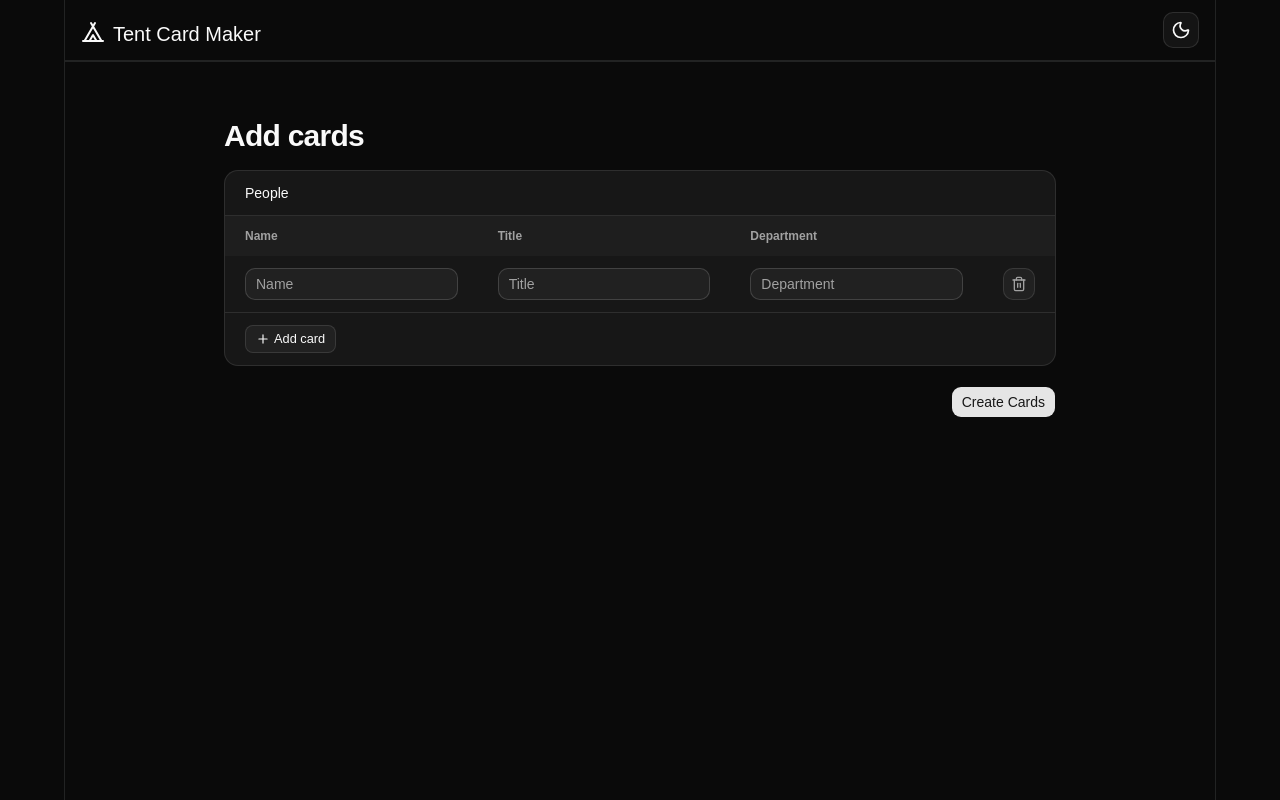
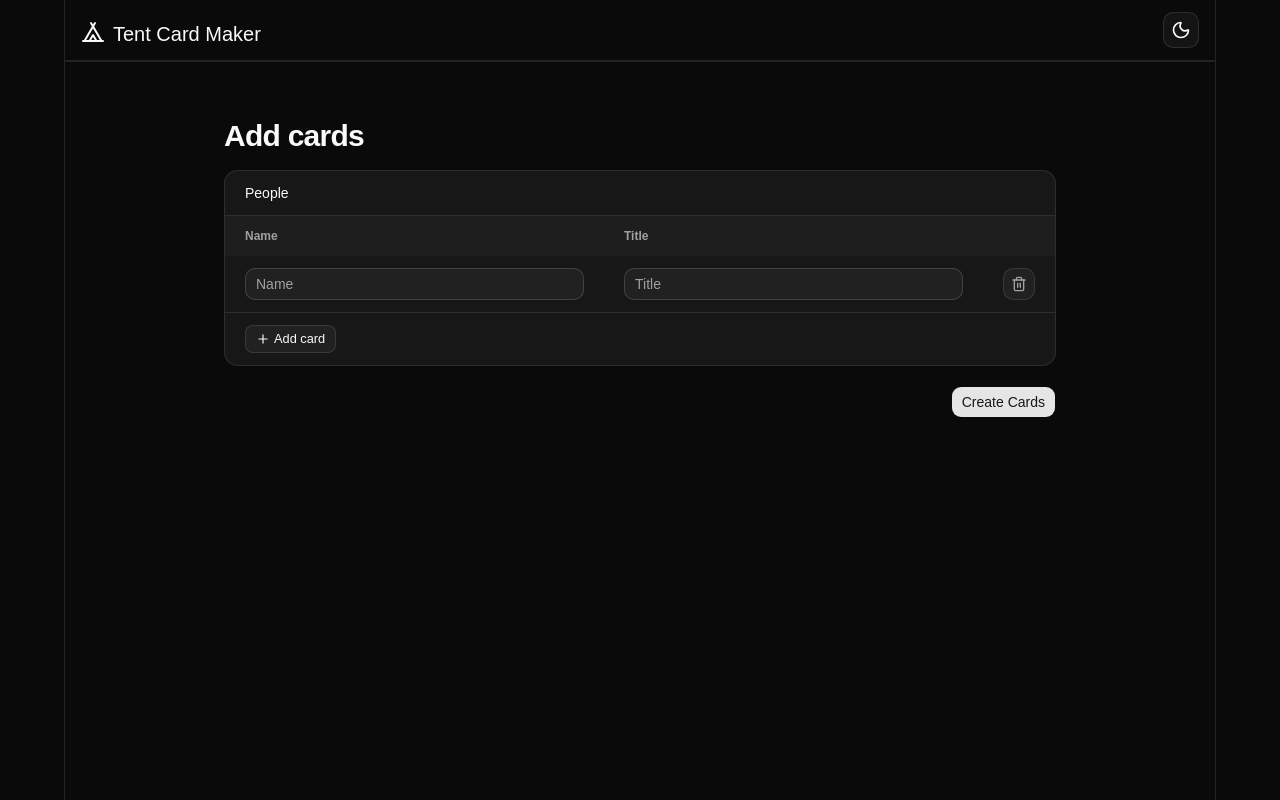
Before and after one commit to anthonypiegaro2/tent-card-maker, a React (Vite) app: page / in a window 1280 px wide. Built offline with nearby package versions, Linux system fonts and the light colour scheme.

Commit message:
Remove Department Column from Form

```diff
--- a/src/App.tsx
+++ b/src/App.tsx
@@ -58,7 +58,6 @@ function App() {
                     <tr className="text-xs font-medium text-muted-foreground">
                       <th scope="col" className="px-4 py-3 sm:px-5">Name</th>
                       <th scope="col" className="px-4 py-3 sm:px-5">Title</th>
-                      <th scope="col" className="px-4 py-3 sm:px-5">Department</th>
                       <th scope="col" className="w-14 px-4 py-3 sm:px-5">
                         <span className="sr-only">Actions</span>
                       </th>
@@ -93,22 +92,6 @@ function App() {
                                       aria-label={`Title, row ${index + 1}`}
                                       autoComplete="off"
                                       placeholder="Title"
-                                      value={inputField.state.value}
-                                      onBlur={inputField.handleBlur}
-                                      onChange={(event) =>
-                                        inputField.handleChange(event.target.value)
-                                      }
-                                    />
-                                  )}
-                                </form.Field>
-                              </td>
-                              <td className="px-4 py-3 sm:px-5">
-                                <form.Field name={`people[${index}].department`}>
-                                  {(inputField) => (
-                                    <Input
-                                      aria-label={`Department, row ${index + 1}`}
-                                      autoComplete="off"
-                                      placeholder="Department"
                                       value={inputField.state.value}
                                       onBlur={inputField.handleBlur}
                                       onChange={(event) =>
--- a/src/components/app/print-cards.tsx
+++ b/src/components/app/print-cards.tsx
@@ -89,7 +89,6 @@ export function PrintCards({
             />
             <p className="absolute left-1/2 top-1/2 -translate-x-1/2 -translate-y-1/2 text-5xl font-medium w-full text-center">{card.name}</p>
             <h2 className="absolute bottom-4 left-4 text-sm font-semibold">{card.title}</h2>
-            <p className="absolute bottom-4 right-4 text-sm font-semibold">{card.department}</p>
           </div>
           <div className="relative flex-1 border">
             <img
@@ -99,7 +98,6 @@ export function PrintCards({
             />
             <p className="absolute left-1/2 top-1/2 -translate-x-1/2 -translate-y-1/2 text-5xl font-medium w-full text-center">{card.name}</p>
             <h2 className="absolute bottom-4 left-4 text-sm font-semibold">{card.title}</h2>
-            <p className="absolute bottom-4 right-4 text-sm font-semibold">{card.department}</p>
           </div>
         </article>
       ))}
```
